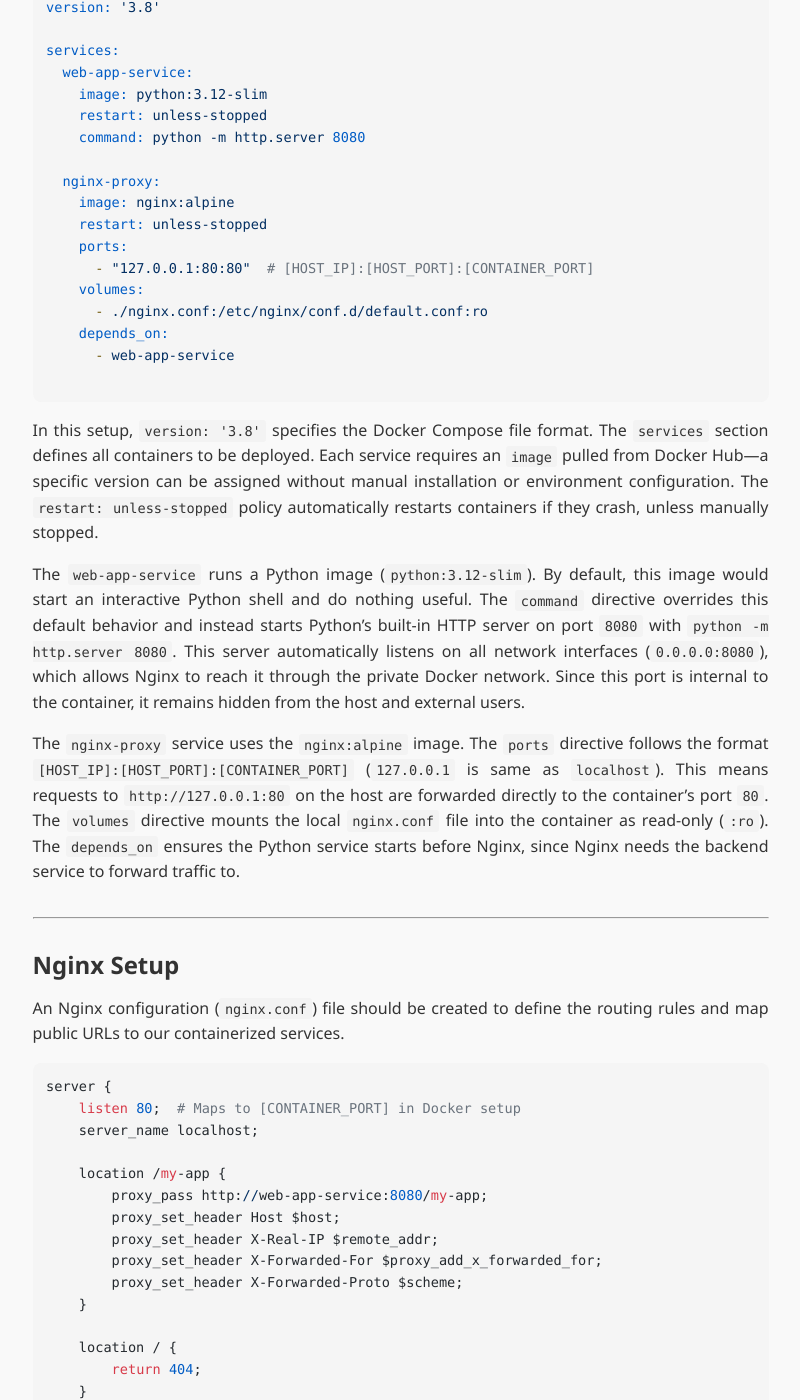
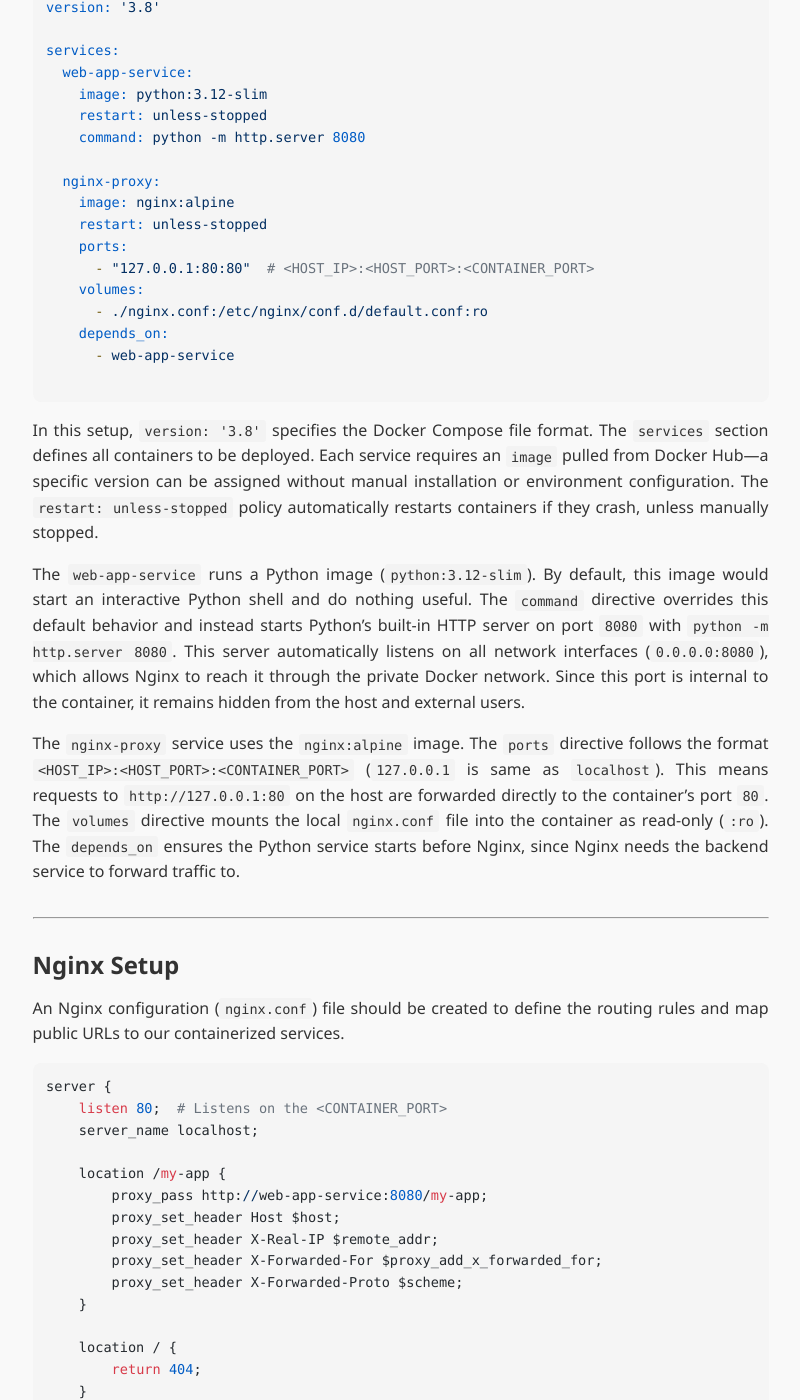
Before and after one commit to wyatthoho/wyatthoho.github.io, a Jekyll site: the page built from _notes/deploying-web-apps-via-nginx-and-docker.md, in a window 1280 px wide and 1400 px high, scrolled down 1372 px. Shown: the whole window, without its empty margins (232-1032 px from the left). Built offline with Jekyll 4.4.1, drawn with Linux system fonts in a browser that asks for light colours; nearby versions of some CDN libraries; some of the changed lines change nothing that is shown.

Commit message:
Update comments in Docker setup to improve clarity and consistency

````diff
--- a/_notes/deploying-web-apps-via-nginx-and-docker.md
+++ b/_notes/deploying-web-apps-via-nginx-and-docker.md
@@ -54,7 +54,7 @@ services:
     image: nginx:alpine
     restart: unless-stopped
     ports:
-      - "127.0.0.1:80:80"  # [HOST_IP]:[HOST_PORT]:[CONTAINER_PORT]
+      - "127.0.0.1:80:80"  # <HOST_IP>:<HOST_PORT>:<CONTAINER_PORT>
     volumes:
       - ./nginx.conf:/etc/nginx/conf.d/default.conf:ro
     depends_on:
@@ -66,7 +66,7 @@ In this setup, `version: '3.8'` specifies the Docker Compose file format. The `s
 
 The `web-app-service` runs a Python image (`python:3.12-slim`). By default, this image would start an interactive Python shell and do nothing useful. The `command` directive overrides this default behavior and instead starts Python's built-in HTTP server on port `8080` with `python -m http.server 8080`. This server automatically listens on all network interfaces (`0.0.0.0:8080`), which allows Nginx to reach it through the private Docker network. Since this port is internal to the container, it remains hidden from the host and external users.
 
-The `nginx-proxy` service uses the `nginx:alpine` image. The `ports` directive follows the format `[HOST_IP]:[HOST_PORT]:[CONTAINER_PORT]` (`127.0.0.1` is same as `localhost`). This means requests to `http://127.0.0.1:80` on the host are forwarded directly to the container's port `80`. The `volumes` directive mounts the local `nginx.conf` file into the container as read-only (`:ro`). The `depends_on` ensures the Python service starts before Nginx, since Nginx needs the backend service to forward traffic to.
+The `nginx-proxy` service uses the `nginx:alpine` image. The `ports` directive follows the format `<HOST_IP>:<HOST_PORT>:<CONTAINER_PORT>` (`127.0.0.1` is same as `localhost`). This means requests to `http://127.0.0.1:80` on the host are forwarded directly to the container's port `80`. The `volumes` directive mounts the local `nginx.conf` file into the container as read-only (`:ro`). The `depends_on` ensures the Python service starts before Nginx, since Nginx needs the backend service to forward traffic to.
 
 ---
 
@@ -76,7 +76,7 @@ An Nginx configuration (`nginx.conf`) file should be created to define the routi
 
 ```nginx
 server {
-    listen 80;  # Maps to [CONTAINER_PORT] in Docker setup
+    listen 80;  # Listens on the <CONTAINER_PORT>
     server_name localhost;
 
     location /my-app {
````
